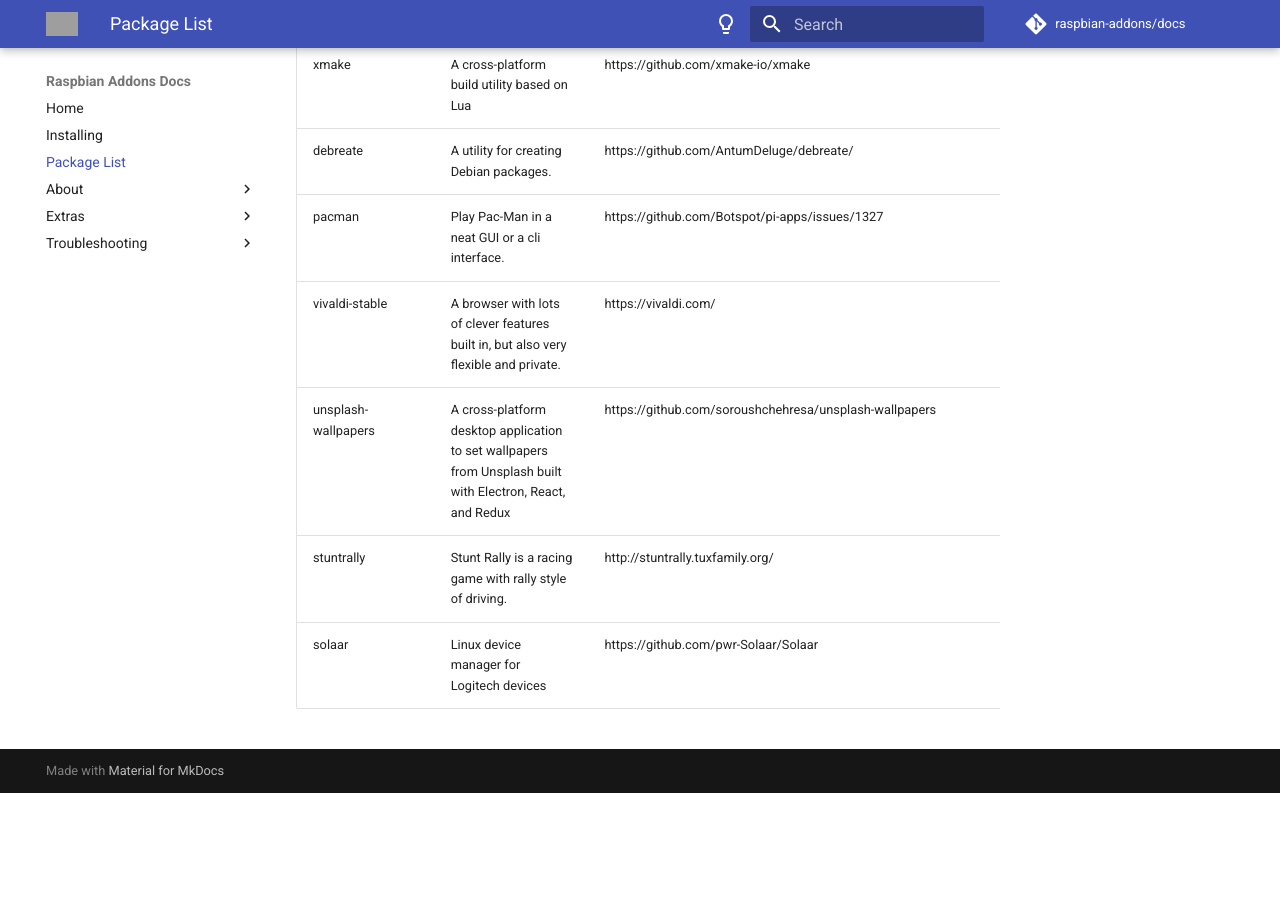
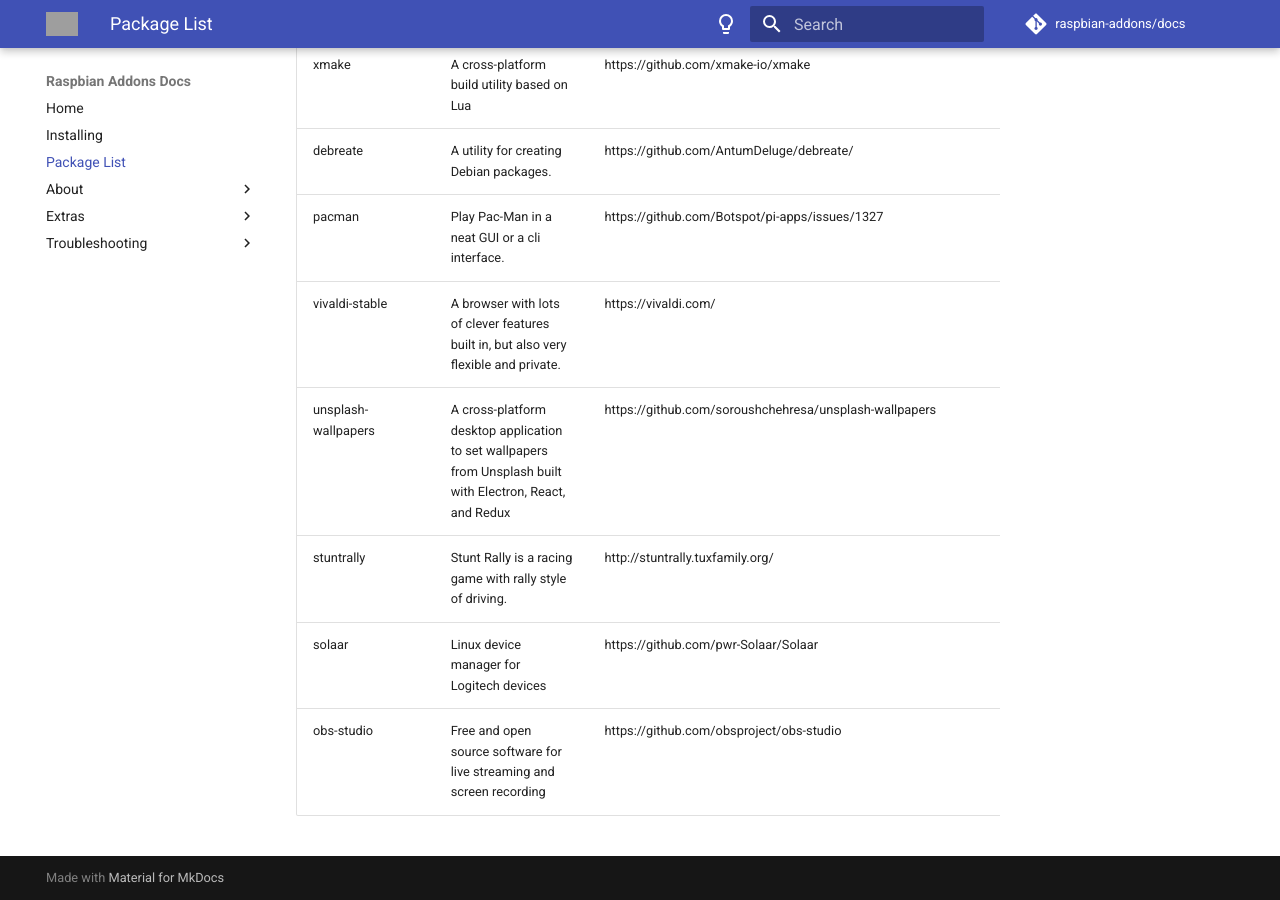
Before and after one commit to raspbian-addons/docs, an MkDocs documentation site: the page built from docs/package-list.md, in a window 1280 px wide and 900 px high, scrolled down 16588 px. Built offline with MkDocs 1.6.1 and Material for MkDocs 9.7.7, drawn with Linux system fonts in a browser that asks for light colours; comment, search, counter and statistics services are not loaded; before the commit the page ends 17381 px from its top, so only the background shows below that; grey boxes are pictures that could not be loaded.

Commit message:
packagelist: add obs-studio

```diff
--- a/docs/package-list.md
+++ b/docs/package-list.md
@@ -209,3 +209,4 @@
 | unsplash-wallpapers | A cross-platform desktop application to set wallpapers from Unsplash built with Electron, React, and Redux | https://github.com/soroushchehresa/unsplash-wallpapers |
 | stuntrally | Stunt Rally is a racing game with rally style of driving. | http://stuntrally.tuxfamily.org/ |
 | solaar | Linux device manager for Logitech devices | https://github.com/pwr-Solaar/Solaar |
+| obs-studio | Free and open source software for live streaming and screen recording | https://github.com/obsproject/obs-studio |
```
